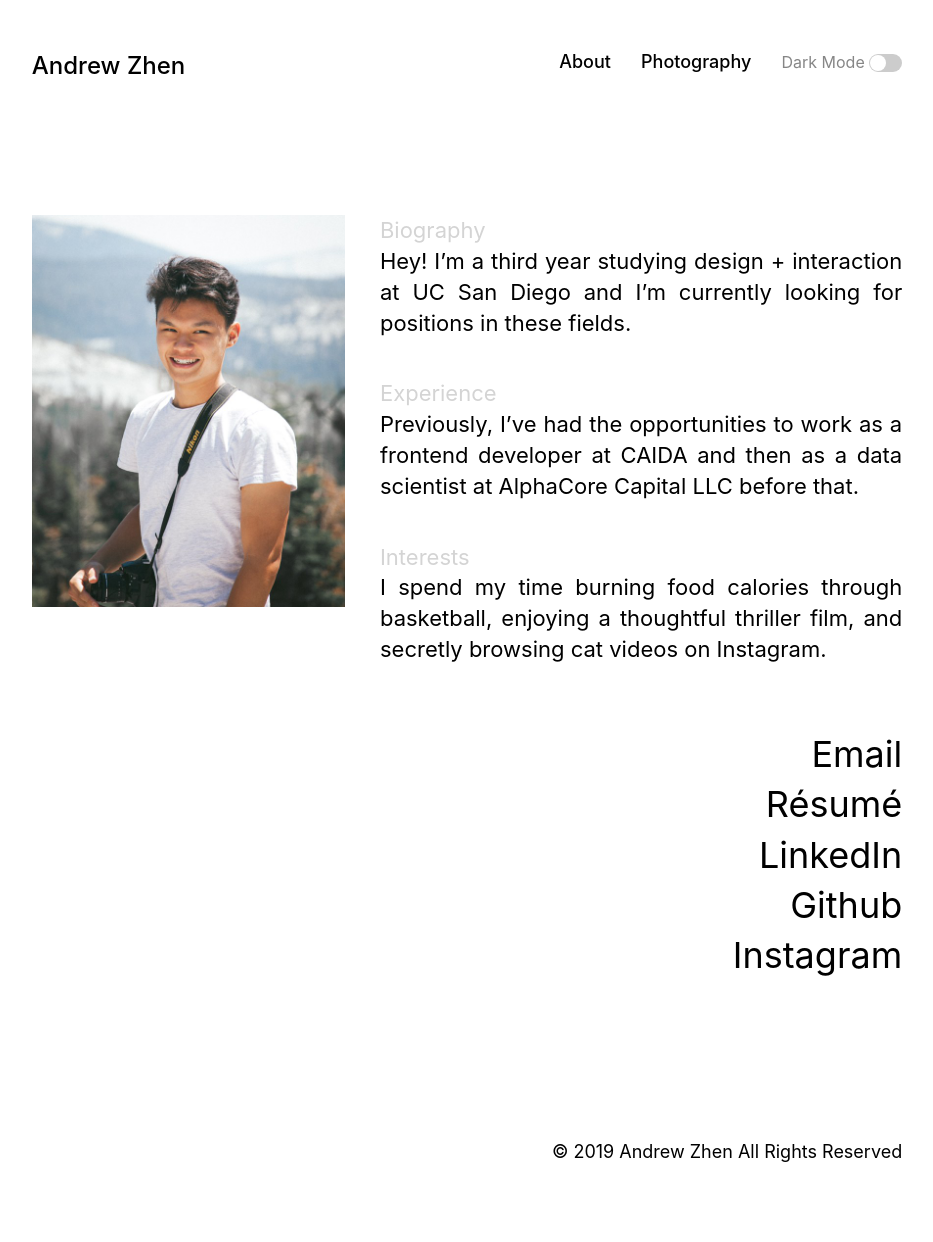
After one commit to andrewzhen/andrewzhen.github.io, a PHP site: page /about.html in a window 1280 px wide. The commit adds this page. Shown: the whole page, without its empty margins (173-1106 px from the left). Run offline with PHP 8.4, Linux system fonts and the light colour scheme.

Commit message:
redesign

```diff
--- /dev/null
+++ b/about.html
@@ -0,0 +1,59 @@
+<!DOCTYPE html>
+<html>
+<head>
+  <title>Andrew Zhen</title>
+  <link rel="shortcut icon" type="image/png" href="assets/blue_peter.png">
+  <link rel="stylesheet" type="text/css" href="aboutStyle.css">
+</head>
+<body>
+  <div>
+    <div id="header">
+      <div id="name-div"><a href="index.html" id="name">Andrew Zhen</a></div>
+
+      <div id="nav-div">
+        <div class="nav"><a href="about.html" id="about">About</a></div>
+        <div class="nav"><a href="http://ajzhen-photo.herokuapp.com" id="photo">Photography</a></div>
+        <div id="darkmode" class="nav">Dark Mode
+          <label class="switch">
+            <input type="checkbox">
+            <span class="slider round"></span>
+          </label>
+        </div>
+      </div>
+    </div>
+
+    <br>
+
+    <div class="grid-container">
+      <div class="aboutPic"><img src="assets/self.jpeg" width="90%"></div>
+
+      <div class="aboutArea">
+        <p class="aboutHeader">Biography</p>
+        <p> Hey! I’m a third year studying design + interaction at UC San
+        Diego and I’m currently looking for positions in these fields.</p>
+        <br><br>
+        <p class="aboutHeader">Experience</p>
+        <p> Previously, I’ve had the opportunities to work as a
+        frontend developer at CAIDA and then as a data scientist at AlphaCore Capital LLC before that.</p>
+        <br><br>
+        <p class="aboutHeader">Interests</p>
+        <p> I spend my time burning food calories through basketball, enjoying a
+        thoughtful thriller film, and secretly browsing cat videos on Instagram.</p>
+      </div>
+    </div>
+
+    <div id="contact" class="aboutContact">
+      <ul>
+        <li><a href="mailto:andrewjzhen@gmail.com">Email</a></li>
+        <li><a href="assets/resume.pdf">Résumé</a></li>
+        <li><a href="https://www.linkedin.com/in/andrew-zhen/">LinkedIn</a></li>
+        <li><a href="https://github.com/andrewzhen">Github</a></li>
+        <li><a href="https://www.instagram.com/a.jzhen/">Instagram</a></li>
+      </ul>
+    </div>
+
+    <div id="footer" class="aboutCopyright"><p id="copyright">© 2019 Andrew Zhen All Rights Reserved</p></div>
+
+  <script src="script.js" type="text/javascript"></script>
+</body>
+</html>
--- /dev/null
+++ b/aboutStyle.css
@@ -0,0 +1,190 @@
+body, html {
+  font-family: -apple-system, BlinkMacSystemFont, sans-serif;
+  margin-top: 2vw;
+  margin-left: 8vw;
+  margin-right: 8vw;
+}
+
+/*----------------------------------HEADER*/
+#header {
+  padding-bottom: 10vh;
+}
+
+#name-div {
+  float: left;
+  transition: all 0.5s ease;
+}
+
+#name {
+  font-size: 24px;
+  font-weight: 500;
+  text-decoration: none;
+  color: black;
+  display: inline;
+}
+
+#name-div:hover {
+  transform: translateY(10px);
+}
+
+#darkmode:hover {
+  transform: none;
+}
+
+#nav-div {
+  float: right;
+}
+
+.nav {
+  display: inline-block;
+  margin-left: 2vw;
+  transition: all 0.5s ease;
+}
+
+.nav:hover {
+  transform: translateY(8px);
+}
+
+.nav > a {
+  font-size: 18px;
+  font-weight: 500;
+  color: black;
+  text-decoration: none;
+}
+
+/*--------------------------------DARK MODE*/
+#darkmode {
+  color: #868686;
+}
+
+label {
+  vertical-align: sub;
+  line-height: 25px;
+}
+
+.switch {
+  position: relative;
+  display: inline-block;
+  width: 33px;
+  height: 18px;
+}
+
+.switch input {
+  opacity: 0;
+  width: 0;
+  height: 0;
+}
+
+.slider {
+  position: absolute;
+  cursor: pointer;
+  top: 0;
+  left: 0;
+  right: 0;
+  bottom: 0;
+  background-color: #ccc;
+  -webkit-transition: .4s;
+  transition: .4s;
+}
+
+.slider:before {
+  position: absolute;
+  content: "";
+  height: 16px;
+  width: 16px;
+  left: 1px;
+  bottom: 1px;
+  background-color: white;
+  -webkit-transition: .4s;
+  transition .4s;
+}
+
+input:checked + .slider {
+  background-color: #66BB6A;
+}
+
+input:focus + .slider {
+  box-shadow: 0 0 1px #66BB6A;
+}
+
+input:checked + .slider:before {
+  -webkit-transform: translateX(15px);
+  -ms-transform: translateX(15px);
+  transform: translateX(15px);
+}
+
+/* Rounded sliders */
+.slider.round {
+  border-radius: 17px;
+}
+
+.slider.round:before {
+  border-radius: 50%;
+}
+
+/*----------------------------------------ABOUT*/
+.aboutArea p {
+  font-size: 22px;
+  line-height: 140%;
+  margin: 0;
+  text-align: justify;
+}
+
+.aboutHeader {
+  color: #D4D4D4;
+}
+
+.aboutContact {
+  text-align: right;
+}
+
+.aboutCopyright {
+  text-align: right;
+}
+
+.aboutCopyright p {
+  font-size: 18px;
+}
+
+.grid-container {
+  display: grid;
+  grid-template-columns: 40% 60%;
+  margin-top: 5vw;
+  margin-bottom: 5vw;
+}
+
+.grid-container > div {
+  background-color: rgba(255, 255, 255, 0.8);
+}
+
+/*-----------------------------CONTACT*/
+#contact {
+  font-size: 36px;
+  margin-bottom: 10rem;
+}
+
+#contact ul {
+  list-style-type: none;
+  margin: 0;
+  padding: 0;
+  line-height: 140%;
+}
+
+#contact ul a {
+  text-decoration: none;
+  border-bottom: 4px solid transparent;
+  color: black;
+}
+
+#contact ul a:hover {
+  border-color: black;
+}
+
+/*----------------------------FOOTER*/
+#footer {
+  margin-bottom: 5rem;
+}
+
+#copyright {
+  font-size: 18px;
+}
```
Also changed, not shown: index.html (+60 -12 lines), style.css (+190 -55 lines), assets/blue_peter.png (added), assets/mymoney.png (added), assets/quickly.png (added), assets/rocket.png (added), assets/self.jpeg (added), assets/snaash.png (added), assets/zilter.png (added), camera.png (deleted), email.png (deleted), favicon.png (deleted), github.png (deleted), resume.png (deleted), 1 more files, 3 other files.
